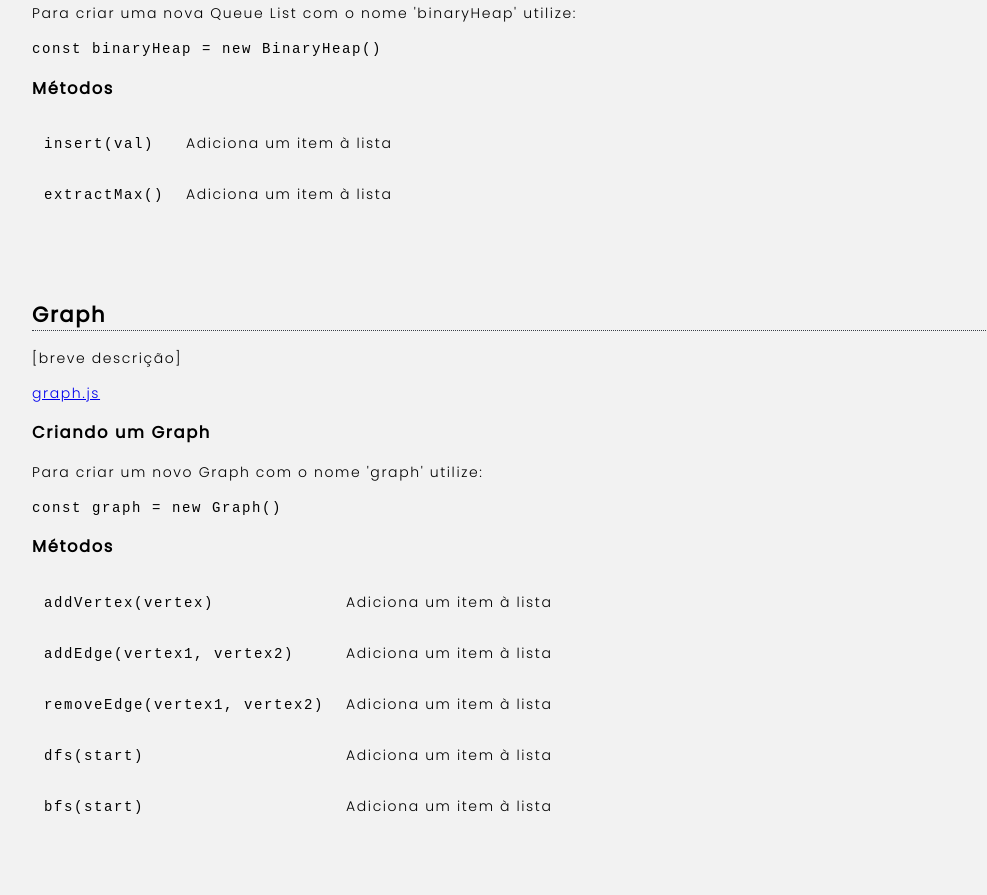
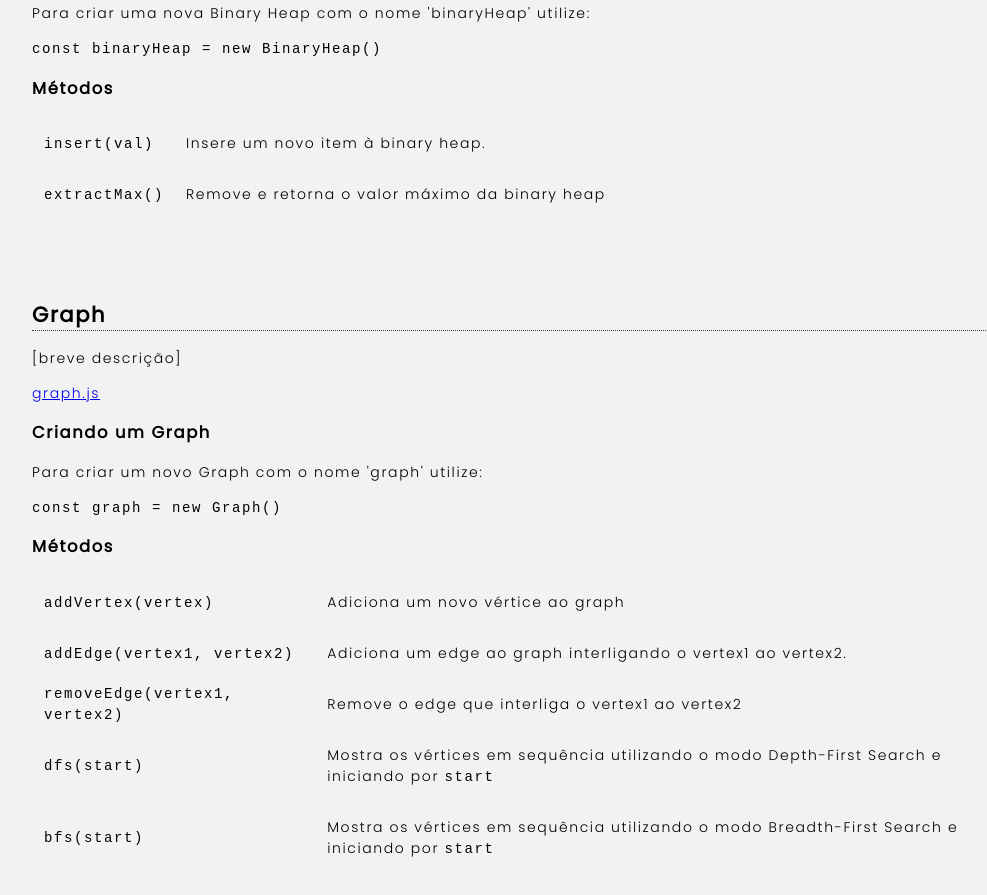
Before and after one commit to JohelPires/ds-libraries, a plain HTML site: page index.html in a window 1280 px wide. Shown: the part 2974-3869 px from the top of the page, without its empty margins (254-1241 px from the left). Before the commit the page ends 3837 px from the top, so only its background shows below. Drawn offline with Linux system fonts and the light colour scheme.

Commit message:
conteúdo dos metodos

```diff
--- a/index.html
+++ b/index.html
@@ -193,7 +193,7 @@
         <a href="/libraries/binaryHeap.js">binaryHeap.js</a>
 
         <h3>Criando uma Binary Heap</h3>
-        <p>Para criar uma nova Queue List com o nome 'binaryHeap' utilize:</p>
+        <p>Para criar uma nova Binary Heap com o nome 'binaryHeap' utilize:</p>
         <code>const binaryHeap = new BinaryHeap()</code>
 
         <h3>Métodos</h3>
@@ -201,11 +201,11 @@
         <table>
           <tr>
             <td><code>insert(val)</code></td>
-            <td><p>Adiciona um item à lista</p></td>
+            <td><p>Insere um novo item à binary heap.</p></td>
           </tr>
           <tr>
             <td><code>extractMax()</code></td>
-            <td><p>Adiciona um item à lista</p></td>
+            <td><p>Remove e retorna o valor máximo da binary heap</p></td>
           </tr>
         </table>
       </section>
@@ -224,23 +224,37 @@
         <table>
           <tr>
             <td><code>addVertex(vertex)</code></td>
-            <td><p>Adiciona um item à lista</p></td>
+            <td><p>Adiciona um novo vértice ao graph</p></td>
           </tr>
           <tr>
             <td><code>addEdge(vertex1, vertex2)</code></td>
-            <td><p>Adiciona um item à lista</p></td>
+            <td>
+              <p>
+                Adiciona um edge ao graph interligando o vertex1 ao vertex2.
+              </p>
+            </td>
           </tr>
           <tr>
             <td><code>removeEdge(vertex1, vertex2)</code></td>
-            <td><p>Adiciona um item à lista</p></td>
+            <td><p>Remove o edge que interliga o vertex1 ao vertex2</p></td>
           </tr>
           <tr>
             <td><code>dfs(start)</code></td>
-            <td><p>Adiciona um item à lista</p></td>
+            <td>
+              <p>
+                Mostra os vértices em sequência utilizando o modo Depth-First
+                Search e iniciando por <code>start</code>
+              </p>
+            </td>
           </tr>
           <tr>
             <td><code>bfs(start)</code></td>
-            <td><p>Adiciona um item à lista</p></td>
+            <td>
+              <p>
+                Mostra os vértices em sequência utilizando o modo Breadth-First
+                Search e iniciando por <code>start</code>
+              </p>
+            </td>
           </tr>
         </table>
       </section>
```
